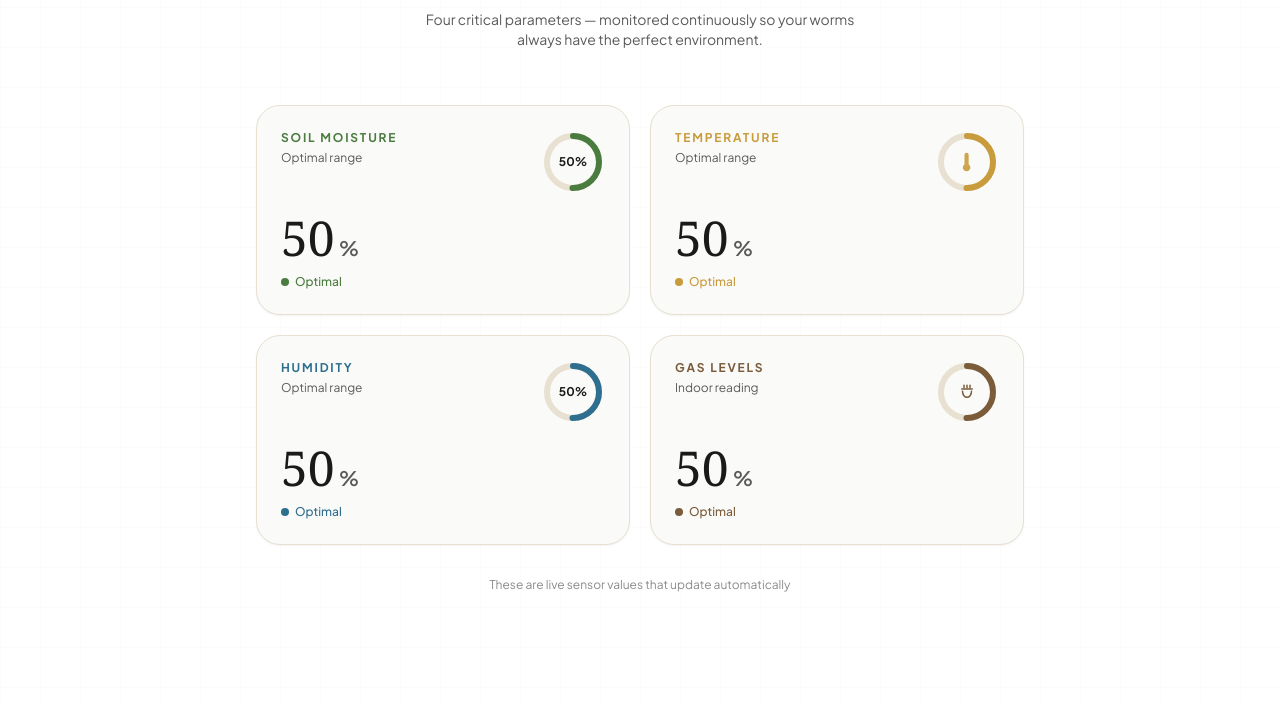
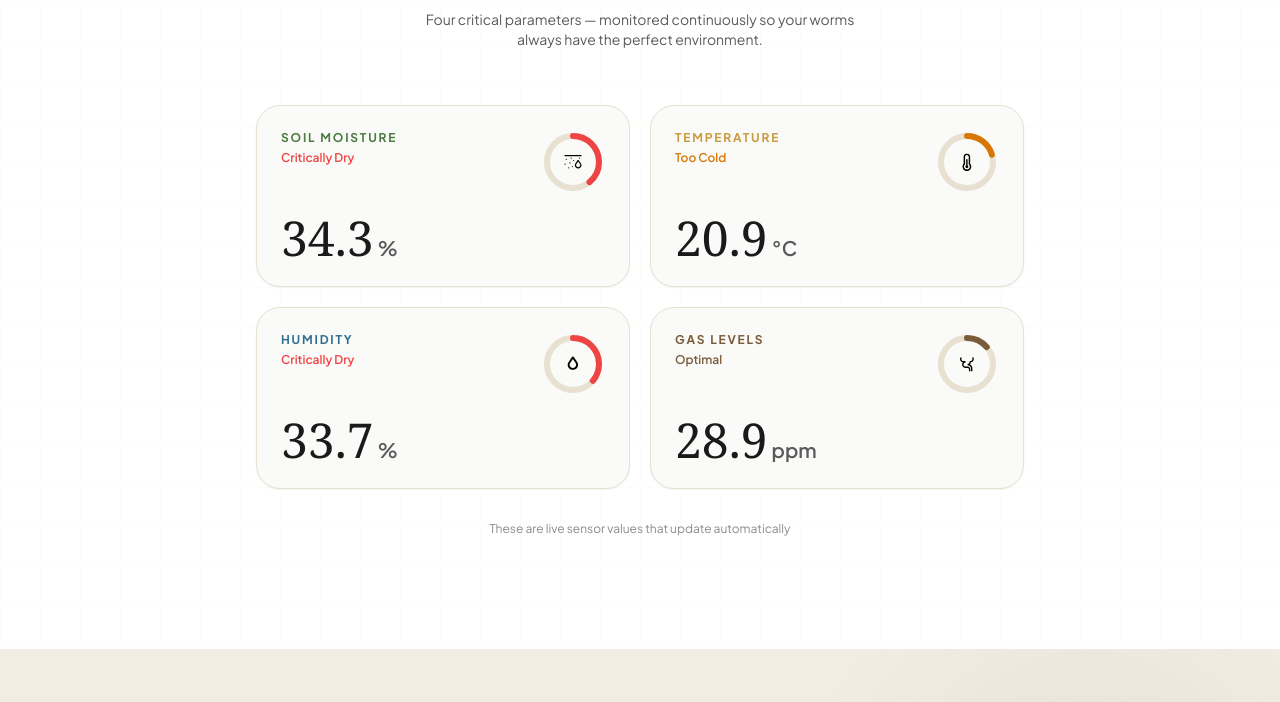
Before and after one commit to 3c0-exe/avonic-dashboard, a plain HTML site: page public/index.html in a window 1280 px wide. Shown: the part 2230-2932 px from the top of the page. Drawn offline with nearby package versions, Linux system fonts and the light colour scheme.

Commit message:
updated sensor data section

```diff
--- a/public/index.html
+++ b/public/index.html
@@ -478,120 +478,102 @@
 <div class="grid grid-cols-1 sm:grid-cols-2 gap-5 max-w-3xl mx-auto">
 
   <!-- Card 1: Soil Moisture -->
-        <div class="metric-card rounded-3xl p-6 border shadow-sm hover:shadow-md transition-shadow duration-200 group" style="background:#FAFAF8;border-color:#E8E0D0;">
+  <div class="metric-card rounded-3xl p-6 border shadow-sm hover:shadow-md transition-shadow duration-200" style="background:#FAFAF8;border-color:#E8E0D0;">
     <div class="flex items-start justify-between mb-5">
       <div>
         <p class="text-xs font-bold tracking-[0.15em] uppercase mb-1" style="color:#4A7C3F;">Soil Moisture</p>
-              <p class="text-xs" style="color:#5A5A5A;">Optimal range</p>
+        <p id="lp-status-soilMoisture" class="text-xs font-semibold" style="color:#4A7C3F;">Optimal</p>
       </div>
-            <!-- Gauge -->
       <div class="relative w-16 h-16 flex-shrink-0">
         <svg viewBox="0 0 64 64" class="w-full h-full -rotate-90">
           <circle cx="32" cy="32" r="26" fill="none" stroke="#E8E0D0" stroke-width="6"/>
-                <circle cx="32" cy="32" r="26" fill="none" stroke="#4A7C3F" stroke-width="6"
+          <circle id="lp-ring-soilMoisture" cx="32" cy="32" r="26" fill="none" stroke="#4A7C3F" stroke-width="6"
             stroke-dasharray="163.36" stroke-dashoffset="81.68"
-                  stroke-linecap="round" class="gauge-stroke" style="transition:stroke-dashoffset 1.2s ease;"/>
+            stroke-linecap="round" style="transition:stroke-dashoffset 0.8s ease, stroke 0.5s ease;"/>
         </svg>
-              <span class="absolute inset-0 flex items-center justify-center text-xs font-bold" style="color:#1A1A1A;">50%</span>
+        <span class="absolute inset-0 flex items-center justify-center">
+          <img src="/img/monitoring/Sensor Icons/Soil Moisture Icon.svg" alt="Soil Moisture" style="width:24px;height:24px;object-fit:contain;">
+        </span>
       </div>
     </div>
     <div class="flex items-baseline gap-1">
-            <span class="font-serif" style="font-size:3rem;line-height:1;color:#1A1A1A;font-weight:400;">50</span>
+      <span id="lp-val-soilMoisture" class="font-serif" style="font-size:3rem;line-height:1;color:#1A1A1A;font-weight:400;">--</span>
       <span class="text-xl font-semibold" style="color:#5A5A5A;">%</span>
-          </div>
-          <div class="mt-3 flex items-center gap-1.5">
-            <span class="inline-block w-2 h-2 rounded-full" style="background:#4A7C3F;"></span>
-            <span class="text-xs font-medium" style="color:#4A7C3F;">Optimal</span>
     </div>
   </div>
 
   <!-- Card 2: Temperature -->
-        <div class="metric-card rounded-3xl p-6 border shadow-sm hover:shadow-md transition-shadow duration-200 group" style="background:#FAFAF8;border-color:#E8E0D0;">
+  <div class="metric-card rounded-3xl p-6 border shadow-sm hover:shadow-md transition-shadow duration-200" style="background:#FAFAF8;border-color:#E8E0D0;">
     <div class="flex items-start justify-between mb-5">
       <div>
         <p class="text-xs font-bold tracking-[0.15em] uppercase mb-1" style="color:#C89B3C;">Temperature</p>
-              <p class="text-xs" style="color:#5A5A5A;">Optimal range</p>
+        <p id="lp-status-temperature" class="text-xs font-semibold" style="color:#C89B3C;">Optimal</p>
       </div>
-            <!-- Thermometer icon gauge -->
       <div class="relative w-16 h-16 flex-shrink-0">
         <svg viewBox="0 0 64 64" class="w-full h-full -rotate-90">
           <circle cx="32" cy="32" r="26" fill="none" stroke="#E8E0D0" stroke-width="6"/>
-                <circle cx="32" cy="32" r="26" fill="none" stroke="#C89B3C" stroke-width="6"
+          <circle id="lp-ring-temperature" cx="32" cy="32" r="26" fill="none" stroke="#C89B3C" stroke-width="6"
             stroke-dasharray="163.36" stroke-dashoffset="81.68"
-                  stroke-linecap="round"/>
+            stroke-linecap="round" style="transition:stroke-dashoffset 0.8s ease, stroke 0.5s ease;"/>
         </svg>
         <span class="absolute inset-0 flex items-center justify-center">
-                <svg width="20" height="20" viewBox="0 0 24 24" fill="none">
-                  <path d="M14 14.76V3.5a2.5 2.5 0 0 0-5 0v11.26a4.5 4.5 0 1 0 5 0z" fill="#C89B3C" opacity="0.9"/>
-                </svg>
+          <img src="/img/monitoring/Sensor Icons/Temperature Icon.svg" alt="Temperature" style="width:24px;height:24px;object-fit:contain;">
         </span>
       </div>
     </div>
     <div class="flex items-baseline gap-1">
-            <span class="font-serif" style="font-size:3rem;line-height:1;color:#1A1A1A;font-weight:400;">50</span>
-            <span class="text-xl font-semibold" style="color:#5A5A5A;">%</span>
-          </div>
-          <div class="mt-3 flex items-center gap-1.5">
-            <span class="inline-block w-2 h-2 rounded-full" style="background:#C89B3C;"></span>
-            <span class="text-xs font-medium" style="color:#C89B3C;">Optimal</span>
+      <span id="lp-val-temperature" class="font-serif" style="font-size:3rem;line-height:1;color:#1A1A1A;font-weight:400;">--</span>
+      <span class="text-xl font-semibold" style="color:#5A5A5A;">°C</span>
     </div>
   </div>
 
   <!-- Card 3: Humidity -->
-        <div class="metric-card rounded-3xl p-6 border shadow-sm hover:shadow-md transition-shadow duration-200 group" style="background:#FAFAF8;border-color:#E8E0D0;">
+  <div class="metric-card rounded-3xl p-6 border shadow-sm hover:shadow-md transition-shadow duration-200" style="background:#FAFAF8;border-color:#E8E0D0;">
     <div class="flex items-start justify-between mb-5">
       <div>
         <p class="text-xs font-bold tracking-[0.15em] uppercase mb-1" style="color:#2E6E8E;">Humidity</p>
-              <p class="text-xs" style="color:#5A5A5A;">Optimal range</p>
+        <p id="lp-status-humidity" class="text-xs font-semibold" style="color:#2E6E8E;">Optimal</p>
       </div>
       <div class="relative w-16 h-16 flex-shrink-0">
         <svg viewBox="0 0 64 64" class="w-full h-full -rotate-90">
           <circle cx="32" cy="32" r="26" fill="none" stroke="#E8E0D0" stroke-width="6"/>
-                <circle cx="32" cy="32" r="26" fill="none" stroke="#2E6E8E" stroke-width="6"
+          <circle id="lp-ring-humidity" cx="32" cy="32" r="26" fill="none" stroke="#2E6E8E" stroke-width="6"
             stroke-dasharray="163.36" stroke-dashoffset="81.68"
-                  stroke-linecap="round"/>
+            stroke-linecap="round" style="transition:stroke-dashoffset 0.8s ease, stroke 0.5s ease;"/>
         </svg>
-              <span class="absolute inset-0 flex items-center justify-center text-xs font-bold" style="color:#1A1A1A;">50%</span>
+        <span class="absolute inset-0 flex items-center justify-center">
+          <img src="/img/monitoring/Sensor Icons/Humidity Icon.svg" alt="Humidity" style="width:24px;height:24px;object-fit:contain;">
+        </span>
       </div>
     </div>
     <div class="flex items-baseline gap-1">
-            <span class="font-serif" style="font-size:3rem;line-height:1;color:#1A1A1A;font-weight:400;">50</span>
+      <span id="lp-val-humidity" class="font-serif" style="font-size:3rem;line-height:1;color:#1A1A1A;font-weight:400;">--</span>
       <span class="text-xl font-semibold" style="color:#5A5A5A;">%</span>
-          </div>
-          <div class="mt-3 flex items-center gap-1.5">
-            <span class="inline-block w-2 h-2 rounded-full" style="background:#2E6E8E;"></span>
-            <span class="text-xs font-medium" style="color:#2E6E8E;">Optimal</span>
     </div>
   </div>
 
   <!-- Card 4: Gas Levels -->
-        <div class="metric-card rounded-3xl p-6 border shadow-sm hover:shadow-md transition-shadow duration-200 group" style="background:#FAFAF8;border-color:#E8E0D0;">
+  <div class="metric-card rounded-3xl p-6 border shadow-sm hover:shadow-md transition-shadow duration-200" style="background:#FAFAF8;border-color:#E8E0D0;">
     <div class="flex items-start justify-between mb-5">
       <div>
         <p class="text-xs font-bold tracking-[0.15em] uppercase mb-1" style="color:#7A5C3A;">Gas Levels</p>
-              <p class="text-xs" style="color:#5A5A5A;">Indoor reading</p>
+        <p id="lp-status-gasLevels" class="text-xs font-semibold" style="color:#7A5C3A;">Optimal</p>
       </div>
       <div class="relative w-16 h-16 flex-shrink-0">
         <svg viewBox="0 0 64 64" class="w-full h-full -rotate-90">
           <circle cx="32" cy="32" r="26" fill="none" stroke="#E8E0D0" stroke-width="6"/>
-                <circle cx="32" cy="32" r="26" fill="none" stroke="#7A5C3A" stroke-width="6"
+          <circle id="lp-ring-gasLevels" cx="32" cy="32" r="26" fill="none" stroke="#7A5C3A" stroke-width="6"
             stroke-dasharray="163.36" stroke-dashoffset="81.68"
-                  stroke-linecap="round"/>
+            stroke-linecap="round" style="transition:stroke-dashoffset 0.8s ease, stroke 0.5s ease;"/>
         </svg>
         <span class="absolute inset-0 flex items-center justify-center">
-                <svg width="18" height="18" viewBox="0 0 24 24" fill="none" stroke="#7A5C3A" stroke-width="2" stroke-linecap="round">
-                  <path d="M8 3v3M12 3v3M16 3v3M5 8h14M6 11c0 5 3 8 6 8s6-3 6-8"/>
-                </svg>
+          <img src="/img/monitoring/Sensor Icons/Gas Icon.svg" alt="Gas Levels" style="width:24px;height:24px;object-fit:contain;">
         </span>
       </div>
     </div>
     <div class="flex items-baseline gap-1">
-            <span class="font-serif" style="font-size:3rem;line-height:1;color:#1A1A1A;font-weight:400;">50</span>
-            <span class="text-xl font-semibold" style="color:#5A5A5A;">%</span>
-          </div>
-          <div class="mt-3 flex items-center gap-1.5">
-            <span class="inline-block w-2 h-2 rounded-full" style="background:#7A5C3A;"></span>
-            <span class="text-xs font-medium" style="color:#7A5C3A;">Optimal</span>
+      <span id="lp-val-gasLevels" class="font-serif" style="font-size:3rem;line-height:1;color:#1A1A1A;font-weight:400;">--</span>
+      <span class="text-xl font-semibold" style="color:#5A5A5A;">ppm</span>
     </div>
   </div>
 
@@ -601,7 +583,6 @@
 <p class="text-center text-xs mt-8" style="color:#5A5A5A;opacity:0.7;">
   These are live sensor values that update automatically
 </p>
-
     </div>
   </section>
 
@@ -1386,5 +1367,70 @@
       });
     });
   </script>
+
+ <script>
+(function () {
+  const LP_CONFIGS = {
+    soilMoisture: { optimal_min: 60, optimal_max: 80, critical_min: 40, critical_max: 90, randomMin: 20,  randomMax: 100, defaultColor: '#4A7C3F' },
+    temperature:  { optimal_min: 22, optimal_max: 28, critical_min: 15, critical_max: 35, randomMin: 10,  randomMax: 42,  defaultColor: '#C89B3C' },
+    humidity:     { optimal_min: 60, optimal_max: 80, critical_min: 40, critical_max: 90, randomMin: 20,  randomMax: 100, defaultColor: '#2E6E8E' },
+    gasLevels:    { optimal_min: 0,  optimal_max: 100, critical_min: 0, critical_max: 200, randomMin: 0,  randomMax: 250, defaultColor: '#7A5C3A' }
+  };
+
+  const COLOR_MAP = { optimal: null, warning: '#D97706', critical: '#EF4444' };
+
+  function lpEvaluate(sensorType, value) {
+    let status = 'Optimal', cls = 'optimal';
+    switch (sensorType) {
+      case 'temperature':
+        if      (value < 15) { status = 'Critically Cold'; cls = 'critical'; }
+        else if (value < 22) { status = 'Too Cold';        cls = 'warning';  }
+        else if (value > 35) { status = 'Critically Hot';  cls = 'critical'; }
+        else if (value > 28) { status = 'Too Hot';         cls = 'warning';  }
+        break;
+      case 'soilMoisture':
+      case 'humidity':
+        if      (value < 40) { status = 'Critically Dry';  cls = 'critical'; }
+        else if (value < 60) { status = 'Dry';             cls = 'warning';  }
+        else if (value > 90) { status = 'Critically Wet';  cls = 'critical'; }
+        else if (value > 80) { status = 'Wet';             cls = 'warning';  }
+        break;
+      case 'gasLevels':
+        if      (value > 200) { status = 'Toxic Gas';  cls = 'critical'; }
+        else if (value > 100) { status = 'High Gas';   cls = 'warning';  }
+        break;
+    }
+    return { status, cls };
+  }
+
+  function lpUpdateCard(sensorType, value) {
+    const cfg    = LP_CONFIGS[sensorType];
+    const result = lpEvaluate(sensorType, value);
+    const maxVal = sensorType === 'gasLevels' ? 250 : 100;
+    const pct    = Math.min(1, Math.max(0, value / maxVal));
+    const offset = 163.36 - (pct * 163.36);
+    const color  = COLOR_MAP[result.cls] || cfg.defaultColor;
+
+    const ring   = document.getElementById('lp-ring-'   + sensorType);
+    const valEl  = document.getElementById('lp-val-'    + sensorType);
+    const statEl = document.getElementById('lp-status-' + sensorType);
+
+    if (ring)   { ring.style.strokeDashoffset = offset.toFixed(2); ring.style.stroke = color; }
+    if (valEl)  { valEl.textContent = parseFloat(value).toFixed(1); }
+    if (statEl) { statEl.textContent = result.status; statEl.style.color = color; }
+  }
+
+  function lpRandomize() {
+    Object.keys(LP_CONFIGS).forEach(sensor => {
+      const cfg = LP_CONFIGS[sensor];
+      const val = cfg.randomMin + Math.random() * (cfg.randomMax - cfg.randomMin);
+      lpUpdateCard(sensor, val);
+    });
+  }
+
+  lpRandomize();
+  setInterval(lpRandomize, 3000);
+})();
+</script>
 </body>
 </html>
```
Lines whose indentation alone changed are shown as unchanged.
